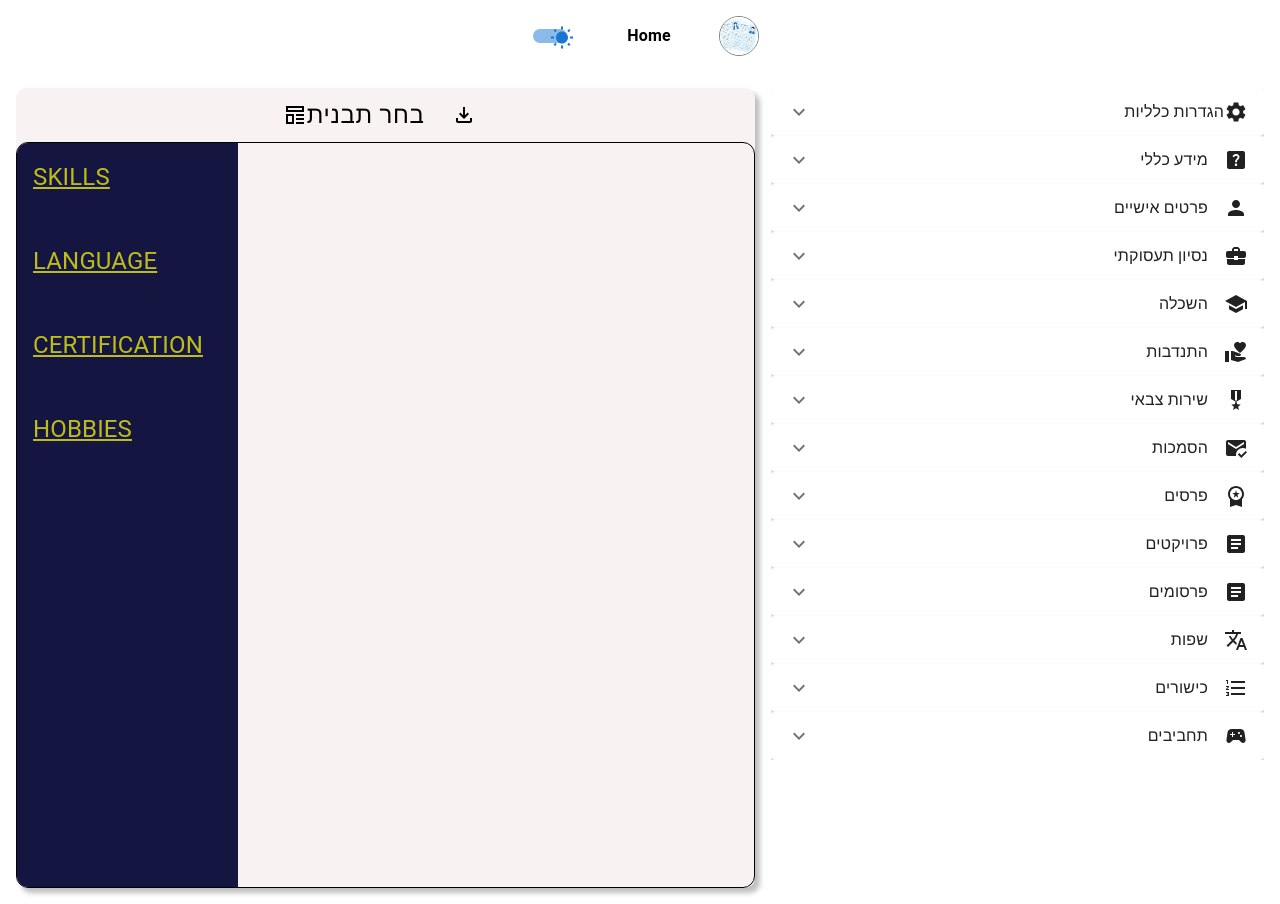
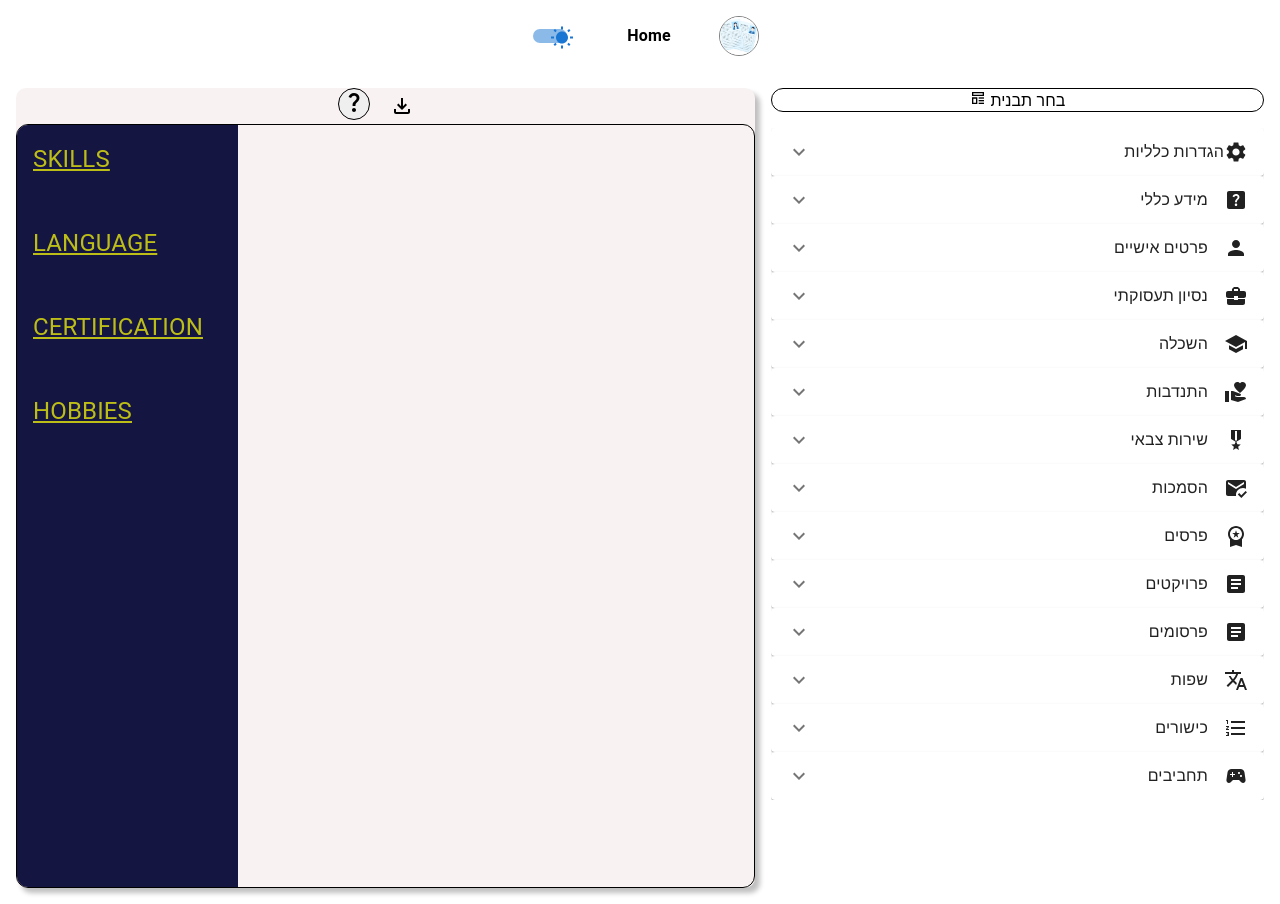
Before and after one commit to liam-meyuhas/Resume_Project, a React (Vite) app: page /resume in a window 1280 px wide. Built offline with nearby package versions, Linux system fonts and the light colour scheme; the HTML template or start-up script is replaced by a standard one.

Commit message:
add toturial client

```diff
--- a/package.json
+++ b/package.json
@@ -24,7 +24,8 @@
     "react-icons": "^5.5.0",
     "react-redux": "^9.2.0",
     "react-router-dom": "^7.3.0",
-    "redux": "^5.0.1"
+    "redux": "^5.0.1",
+    "shepherd.js": "^14.5.0"
   },
   "devDependencies": {
     "@eslint/js": "^9.21.0",
--- /dev/null
+++ b/src/Toturial/Tour.jsx
@@ -0,0 +1,111 @@
+import React from "react";
+import Shepherd from "shepherd.js";
+import "shepherd.js/dist/css/shepherd.css";
+import "./tour.css";
+import QuestionMarkIcon from "@mui/icons-material/QuestionMark";
+
+const Tour = () => {
+  const startTour = () => {
+    const tour = new Shepherd.Tour({
+      defaultStepOptions: {
+        cancelIcon: { enabled: true },
+        classes: "shadow-md bg-purple-dark dialog-style",
+        scrollTo: { behavior: "smooth", block: "nearest" },
+        highlightClass: "highlight",
+        modalOverlayOpeningPadding: 10,
+        modalOverlayOpeningRadius: 5,
+      },
+      useModalOverlay: true,
+    });
+
+    const steps = [
+      {
+        id: "step-1",
+        text: `זקוק לעזרה?
+            האם תרצה סיור מהיר על איך לעבוד עם המערכת?`,
+        attachTo: { element: ".first-step", on: "bottom" },
+        buttons: [
+          { text: "כן", action: tour.next },
+          { text: "סבבה לי", action: tour.complete },
+        ],
+      },
+      {
+        id: "step-2",
+        text: `ברוך הבא
+        ברוך הבא לסיור בכלי עריכת קורות החיים, נעשה את זה
+        ציק צ'ק`,
+        attachTo: { element: ".second-step", on: "bottom" },
+        buttons: [
+          { text: "הקודם", action: tour.back },
+          { text: "הבא", action: tour.next },
+        ],
+      },
+      {
+        id: "step-3",
+        text: `עריכה
+        לכל חלק יש מידע משלו שיוצג בקורות החיים עצמם`,
+        attachTo: { element: ".resume-fields", on: "bottom" },
+        buttons: [
+          { text: "הקודם", action: tour.back },
+          { text: "הבא", action: tour.next },
+        ],
+      },
+      //   "וכאן האלמנט הרביעי עם המסר החשוב 😉
+      {
+        id: "step-4",
+        text: `שינוי תבנית
+        אם תרצה לנסות תבנית שונה תוכל לשנות אותה כאן`,
+        attachTo: { element: ".template-button", on: "bottom" },
+        buttons: [
+          { text: "הקודם", action: tour.back },
+          { text: "הבא", action: tour.next },
+        ],
+      },
+      {
+        id: "step-5",
+        text: `תצוגת PDF
+        כאן תוכל לראות כיצד קורות החיים שלך נראים לאחר העדכון האחרון`,
+        attachTo: { element: ".resume-data", on: "bottom" },
+        buttons: [
+          { text: "הקודם", action: tour.back },
+          { text: "הבא", action: tour.next },
+        ],
+      },
+      {
+        id: "step-6",
+        text: `סיום
+        לאחר שתסיים ליצור את קורות החיים, תוכל ללחוץ כאן כדי לעבור לעמוד התשלום לקבלת קורות החיים`,
+        attachTo: { element: ".download-button", on: "bottom" },
+        buttons: [
+          { text: "הקודם", action: tour.back },
+          { text: "סיום", action: tour.complete },
+        ],
+      },
+      {
+        id: "step-7",
+        text: `סיור חדש
+        שכחת איך לעשות משהו? פשוט לחץ כאן כדי לבצע מחדש את הסיור`,
+        attachTo: {
+          element: ".start-toturial",
+          on: "bottom",
+          offset: { top: 10 },
+        },
+        buttons: [
+          { text: "הקודם", action: tour.back },
+          { text: "סיום", action: tour.complete },
+        ],
+      },
+    ];
+
+    tour.addSteps(steps);
+    tour.start();
+  };
+
+  return (
+    <button onClick={startTour} className={`start-toturial button`}>
+      <QuestionMarkIcon />
+    </button>
+  );
+};
+
+export default Tour;
--- /dev/null
+++ b/src/Toturial/tour.css
@@ -0,0 +1,18 @@
+.dialog-style {
+  border-radius: 12px;
+}
+
+.dialog-style button {
+  border-radius: 20px;
+}
+
+.button {
+  background-color: none;
+  width: 2rem;
+  height: 2rem;
+  border-radius: 50%;
+  border: 1px solid black;
+  display: flex;
+  justify-content: center;
+  cursor: pointer;
+}
--- a/src/components/DownloadPdf/DownloadPdf.jsx
+++ b/src/components/DownloadPdf/DownloadPdf.jsx
@@ -7,8 +7,8 @@ import classes from "./downLoad.module.css";
 import { Box, Button } from "@mui/material";
 import { MdOutlineFileDownload } from "react-icons/md";
 import { useNavigate } from "react-router-dom";
-import { CgTemplate } from "react-icons/cg";
 import PaletteContext from "../../context/PaletteContext/PaletteContext";
+import Tour from "../../Toturial/Tour";
 
 const DownloadPdf = () => {
   const printRef = useRef(null);
@@ -38,22 +38,15 @@ const DownloadPdf = () => {
     pdf.save("exsamplepdf.pdf");
   };
 
-  const navigate = useNavigate();
-  const handleRoute = () => {
-    navigate("/templates");
-  };
-
   const { template } = useContext(PaletteContext);
 
   return (
     <Box className={classes["downLoad-container"]}>
-      <Box className={classes.buttons}>
-        <Button onClick={handleDownLoadPdf}>
+      <Box className={`${classes.buttons} four-step`}>
+        <Button onClick={handleDownLoadPdf} className="download-button">
           <MdOutlineFileDownload />
         </Button>
-        <Button onClick={handleRoute}>
-          בחר תבנית <CgTemplate />
-        </Button>
+        <Tour />
       </Box>
 
       <div
@@ -65,6 +58,7 @@ const DownloadPdf = () => {
           overflow: "auto",
           maxHeight: "100vh",
         }}
+        className="resume-data"
       >
         {template === "resumeTemplate1" ? (
           <ResumeTemplate />
--- a/src/components/RsumeTemplatePage2/ResumeFields/Hobbies/Hobbies.jsx
+++ b/src/components/RsumeTemplatePage2/ResumeFields/Hobbies/Hobbies.jsx
@@ -14,7 +14,7 @@ const Hobbies = () => {
           hobbiesResumeData.map(
             (hobbies) =>
               hobbies.resumeData && (
-                <Typography key={language.id}>
+                <Typography key={hobbies.id}>
                   {hobbies.resumeData?.Hobbies}
                 </Typography>
               )
--- a/src/components/UI/ColorPalette/PaletteComponent.jsx
+++ b/src/components/UI/ColorPalette/PaletteComponent.jsx
@@ -10,7 +10,7 @@ const PaletteComponent = () => {
     useContext(PaletteContext);
 
   return (
-    <div className={classes.container}>
+    <div className={`${classes.container}`}>
       <div className={classes.currentColor}>
         <ColorComponent color={currentColor} />
       </div>
--- a/src/pages/Resume/ResumeFormPage.jsx
+++ b/src/pages/Resume/ResumeFormPage.jsx
@@ -2,22 +2,29 @@ import React from "react";
 import Box from "@mui/joy/Box";
 import ResumeAccordionForm from "./SideNavBar/ResumeAccordionForm/ResumeAccordionForm.jsx";
 import DownloadPdf from "../../components/DownloadPdf/DownloadPdf.jsx";
+import { CgTemplate } from "react-icons/cg";
+import { useNavigate } from "react-router-dom";
+import classes from "./resumeFormPage.module.css";
 
 export default function DrawerCloseButton() {
+  const navigate = useNavigate();
+
+  const handleRoute = () => {
+    navigate("/templates");
+  };
   return (
-    <Box
-      sx={{
-        display: "flex",
-        flexDirection: "row",
-        justifyContent: "space-between",
-        gap: "1rem",
-        padding: "1rem",
-      }}
-    >
-      <Box sx={{ width: "40%" }}>
+    <Box className={classes["accordion-container"]}>
+      <Box sx={{ width: "40%" }} className="resume-fields">
+        <button
+          className={`${classes["button"]} template-button`}
+          onClick={handleRoute}
+        >
+          בחר תבנית <CgTemplate />
+        </button>
         <ResumeAccordionForm />
       </Box>
-      <Box sx={{ width: "60%" }}>
+
+      <Box sx={{ width: "60%" }} className="third-step">
         <DownloadPdf />
       </Box>
     </Box>
--- a/src/pages/Resume/SideNavBar/ResumeAccordionForm/resumeAccordionForm.css
+++ b/src/pages/Resume/SideNavBar/ResumeAccordionForm/resumeAccordionForm.css
@@ -9,7 +9,7 @@
 }
 
 .accordion-container {
-  max-height: 100vh;
+  max-height: 93vh;
   overflow-y: auto;
 }
 
--- /dev/null
+++ b/src/pages/Resume/resumeFormPage.module.css
@@ -0,0 +1,18 @@
+.accordion-container {
+  display: flex;
+  flex-direction: row;
+  justify-content: space-between;
+  gap: 1rem;
+  padding: 1rem;
+}
+
+.button {
+  display: block;
+  width: 100%;
+  background: none;
+  border: 1px solid black;
+  border-radius: 12px;
+  font-size: 1rem;
+  cursor: pointer;
+  margin-bottom: 1rem;
+}
```
Also changed, not shown: 1 other file (tests, documents, lock files or other folders).
